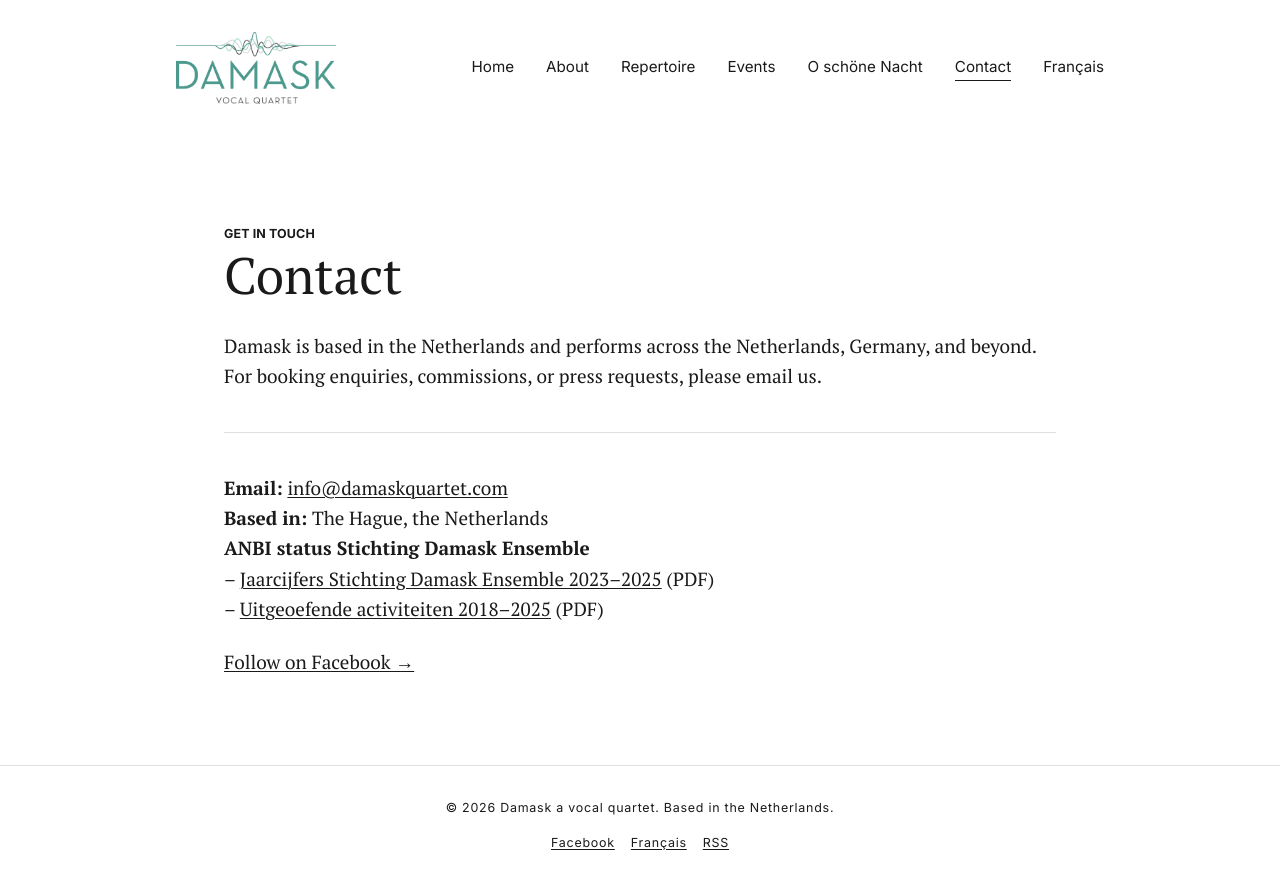
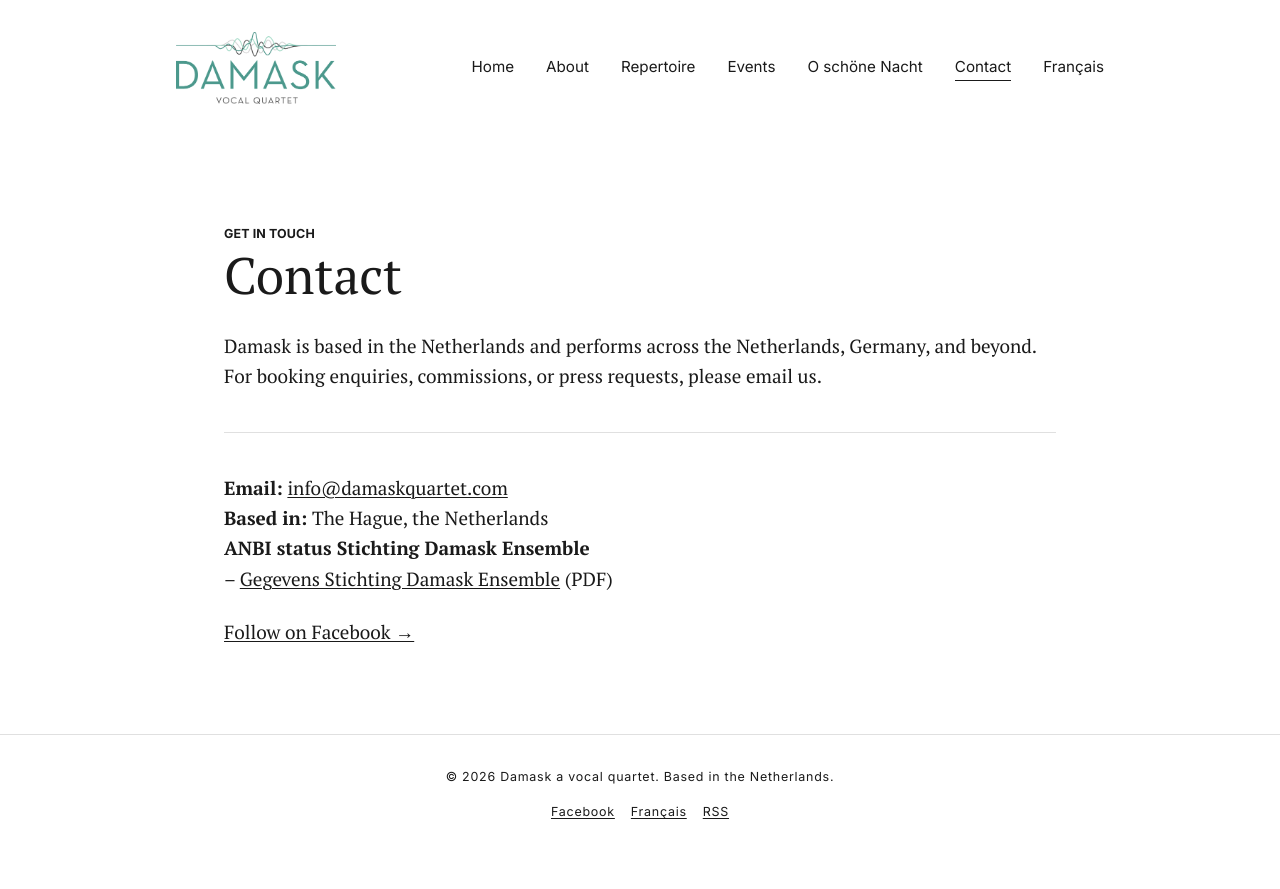
Before and after one commit to damaskensemble/damaskensemble.github.io, a Jekyll site: the page built from contact.md, in a window 1280 px wide. Shown: the top 889 px of the page. Built offline with Jekyll 4.4.1, drawn with Linux system fonts in a browser that asks for light colours.

Commit message:
Contact page: replace ANBI documents with Gegevens Stichting Damask Ensemble (PDF)
Co-Authored-By: Claude Opus 5.5 <noreply@anthropic.com>

```diff
--- a/contact.md
+++ b/contact.md
@@ -17,8 +17,7 @@ requests, please email us.
   <strong>ANBI status Stichting Damask Ensemble</strong>
 </p>
 <ul class="dash-list">
-  <li><a href="{{ '/assets/docs/Jaarcijfers_Stichting_Damask_Ensemble_2023-2025.pdf' | relative_url }}">Jaarcijfers Stichting Damask Ensemble 2023–2025</a> (PDF)</li>
-  <li><a href="{{ '/assets/docs/Uitgeoefende_activiteiten_Damask_Vocal_Quartet_2018-2025.pdf' | relative_url }}">Uitgeoefende activiteiten 2018–2025</a> (PDF)</li>
+  <li><a href="{{ '/assets/docs/Gegevens_Stichting_Damask_Ensemble.pdf' | relative_url }}">Gegevens Stichting Damask Ensemble</a> (PDF)</li>
 </ul>
 
 <p>
```
Also changed, not shown: 3 other files.
